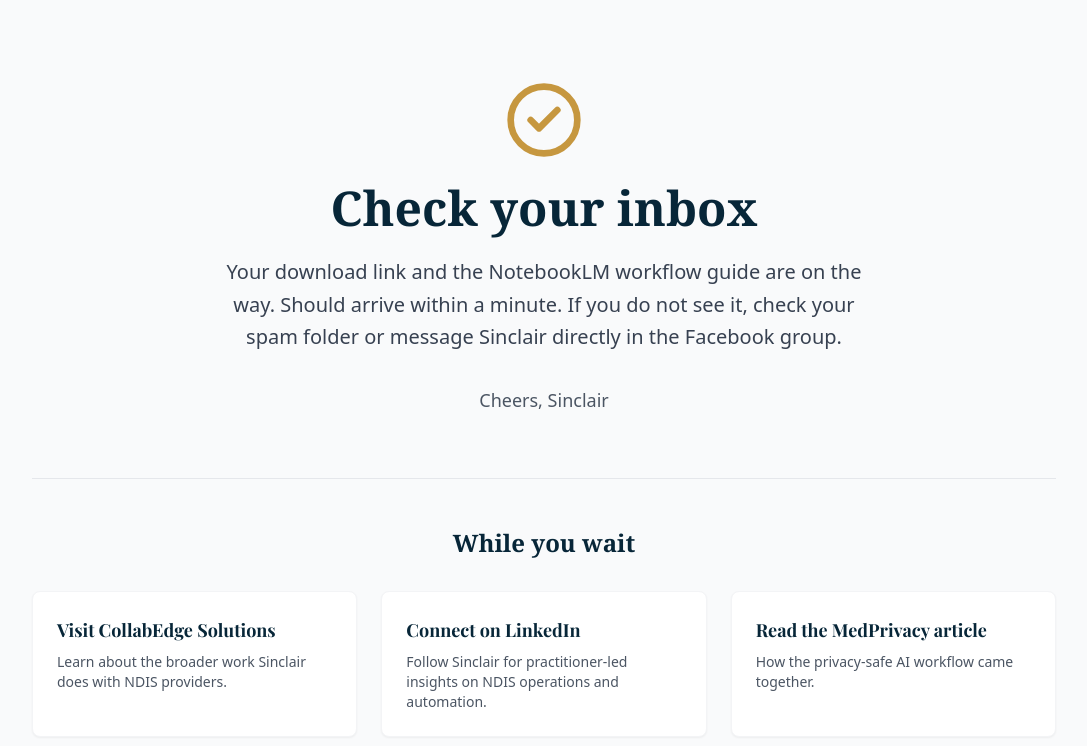
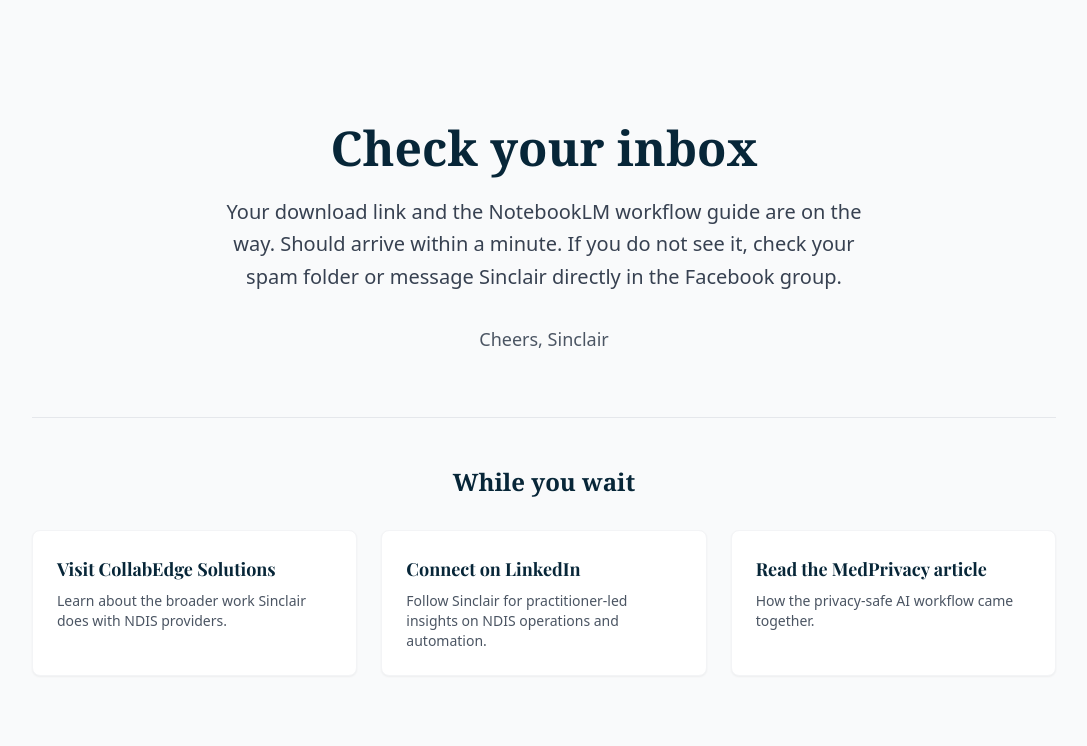
Before and after one commit to shurtis-0601/medprivacy, a Next.js app: page /founding-members/thank-you in a window 1280 px wide. Shown: the top 746 px of the page, without its empty margins (96-1183 px from the left). Built offline with nearby package versions, Linux system fonts and the light colour scheme.

Commit message:
Update page.tsx

```diff
--- a/app/founding-members/thank-you/page.tsx
+++ b/app/founding-members/thank-you/page.tsx
@@ -1,6 +1,5 @@
 import React from 'react';
 import Link from 'next/link';
-import { CheckCircle2 } from 'lucide-react';
 // Note: Ensure you import your SiteHeader, SiteFooter components here
 // import SiteHeader from '@/components/SiteHeader';
 // import SiteFooter from '@/components/SiteFooter';
@@ -23,7 +22,6 @@
 
         {/* Section 1: Confirmation */}
         <div className="text-center max-w-2xl mx-auto mb-16">
-          <CheckCircle2 size={80} className="text-[var(--gold)] mx-auto mb-6" />
           <h1 className="font-serif text-4xl md:text-5xl text-[var(--navy)] mb-6 font-bold">
             Check your inbox
           </h1>
```
